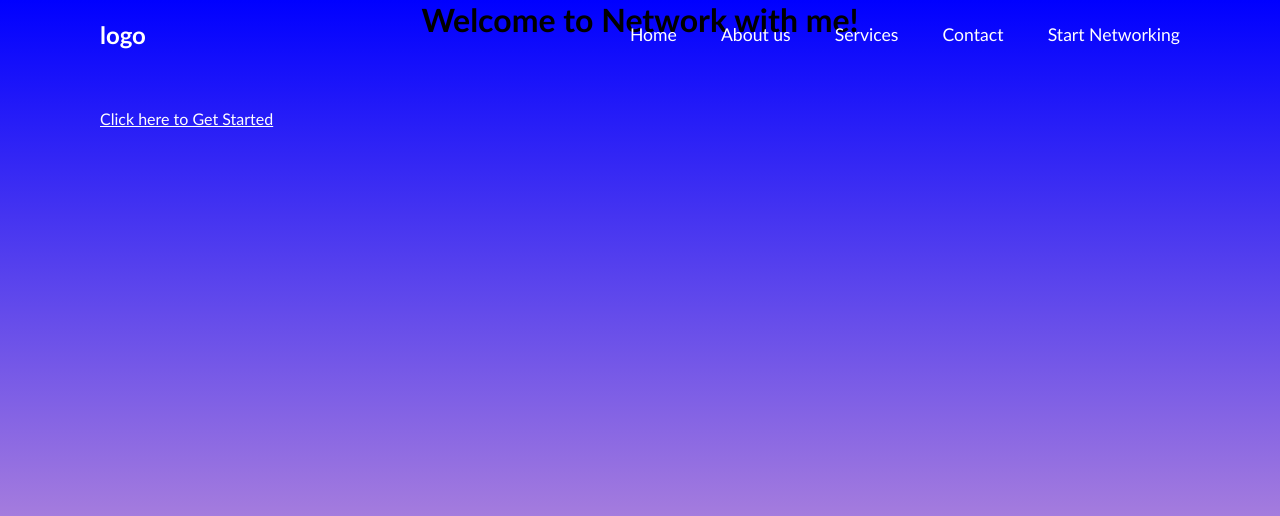
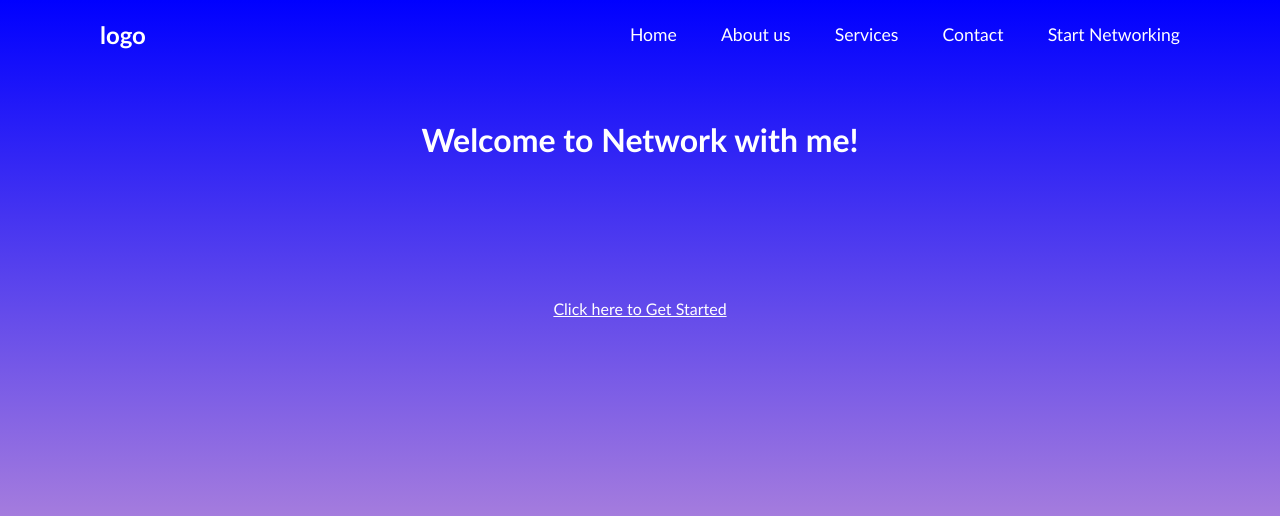
Before and after one commit to christymugs/networkwithme, a PHP site: page /network.html in a window 1280 px wide. Shown: the top 516 px of the page. Run offline with PHP 8.4, Linux system fonts and the light colour scheme.

Commit message:
Update network.css

```diff
--- a/network.css
+++ b/network.css
@@ -22,10 +22,17 @@ body {
     color:white;
     width: 100%;
     padding: 20px 100px;
-    margin-top:50px;
+    text-align:center;
+    margin-top:100px;
+}
+h1{
+    color:white;
+    width: 100%;
+    padding: 20px 100px;
+    text-align:center;
+    margin-top:100px;
 
 }
-
 
 header{
     position: fixed;
```
